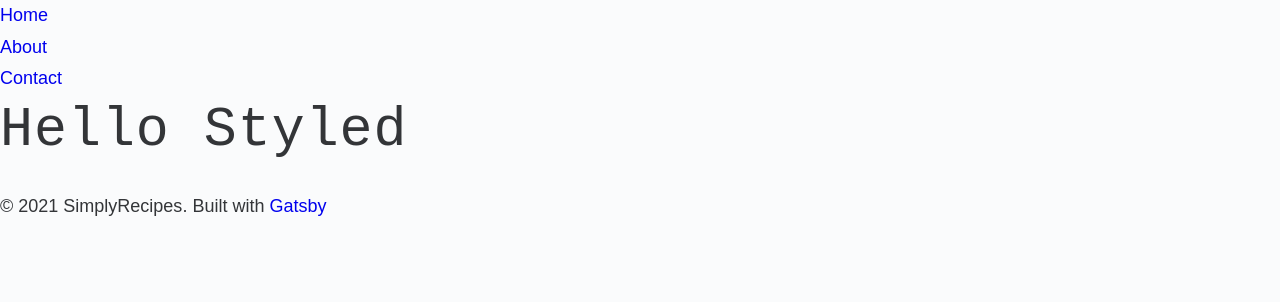
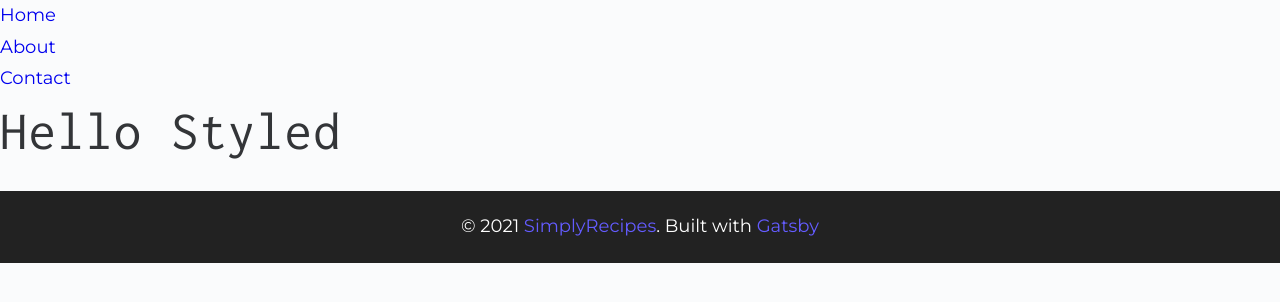
Before and after one commit to squteronsquter/barebones-gatsby-v3-starter-with-styled-components, a Gatsby site: page / in a window 1280 px wide. Built offline with nearby package versions, Linux system fonts and the light colour scheme; Gatsby itself is replaced by a stand-in of ours.

Commit message:
normalize.css added and footer built with new style.css classes

```diff
--- a/package.json
+++ b/package.json
@@ -17,6 +17,7 @@
     "babel-plugin-styled-components": "^1.13.2",
     "gatsby": "^3.13.1",
     "gatsby-plugin-styled-components": "^4.14.0",
+    "normalize.css": "^8.0.1",
     "react": "^17.0.1",
     "react-dom": "^17.0.1",
     "styled-components": "^5.3.1"
--- a/src/assets/css/style.css
+++ b/src/assets/css/style.css
@@ -1,4 +1,4 @@
-/* @import url("https://fonts.googleapis.com/css?family=Montserrat:400|Inconsolata:400"); */
+@import url("https://fonts.googleapis.com/css?family=Montserrat:400|Inconsolata:400");
 
 *,
 ::after,
--- a/src/components/Footer.js
+++ b/src/components/Footer.js
@@ -1,19 +1,14 @@
 import React from "react"
-import styled from "styled-components"
 
 const Footer = () => {
   return (
-    <Wrapper>
-      <footer>
-        <p>
-          &copy; {new Date().getFullYear()} <span>SimplyRecipes</span>. Built
-          with <a href="https://www.gatsbyjs.com/">Gatsby</a>
-        </p>
-      </footer>
-    </Wrapper>
+    <footer className="page-footer">
+      <p>
+        &copy; {new Date().getFullYear()} <span>SimplyRecipes</span>. Built with{" "}
+        <a href="https://www.gatsbyjs.com/">Gatsby</a>
+      </p>
+    </footer>
   )
 }
 
 export default Footer
-
-const Wrapper = styled.section``
--- a/src/components/Layout.js
+++ b/src/components/Layout.js
@@ -2,7 +2,7 @@ import React from "react"
 import Navbar from "./Navbar"
 import Footer from "./Footer"
 
-// import "normalize.css"
+import "normalize.css"
 import "../assets/css/style.css"
 
 const Layout = ({ children }) => {
```
Also changed, not shown: 1 other file.
